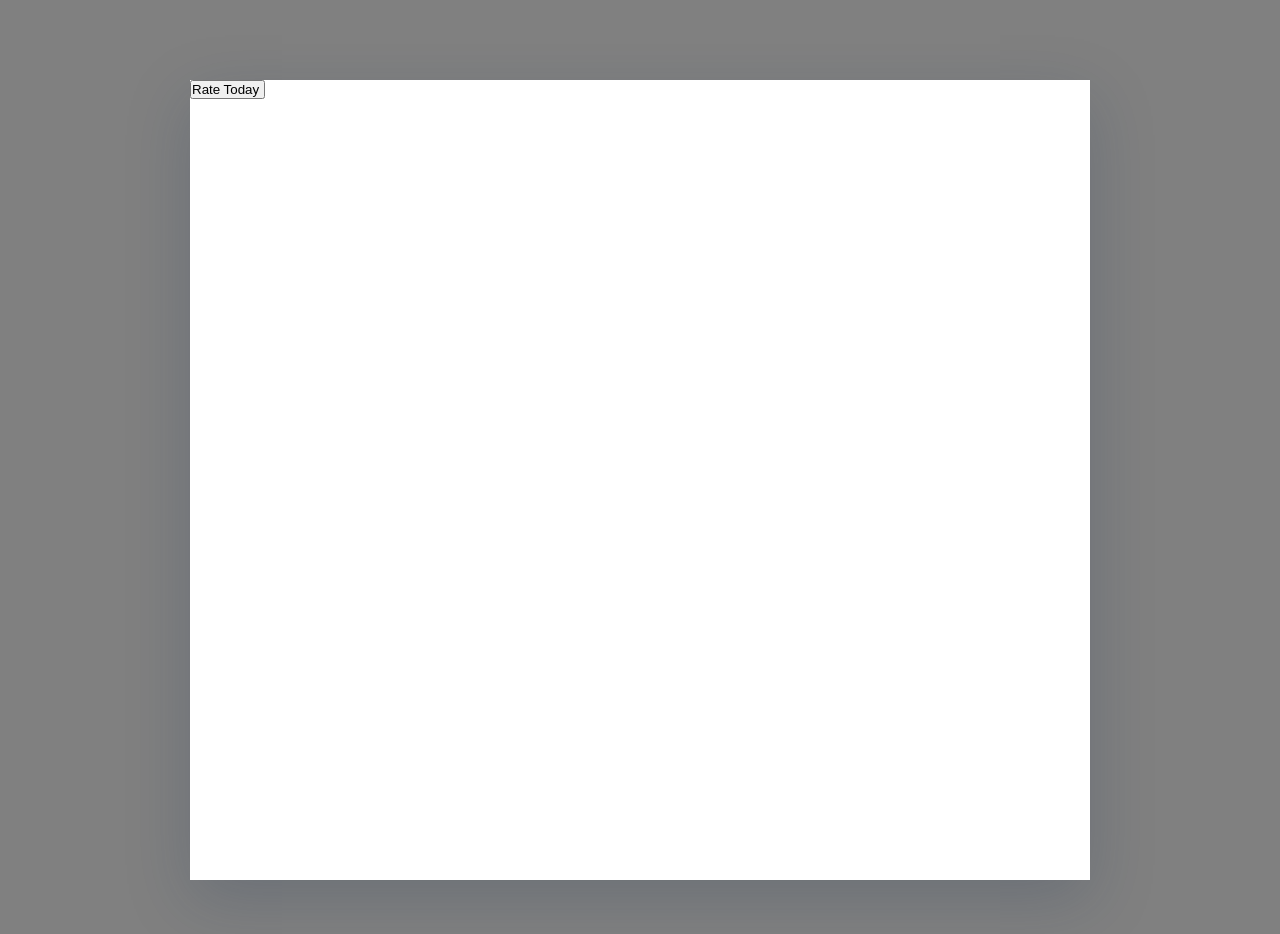
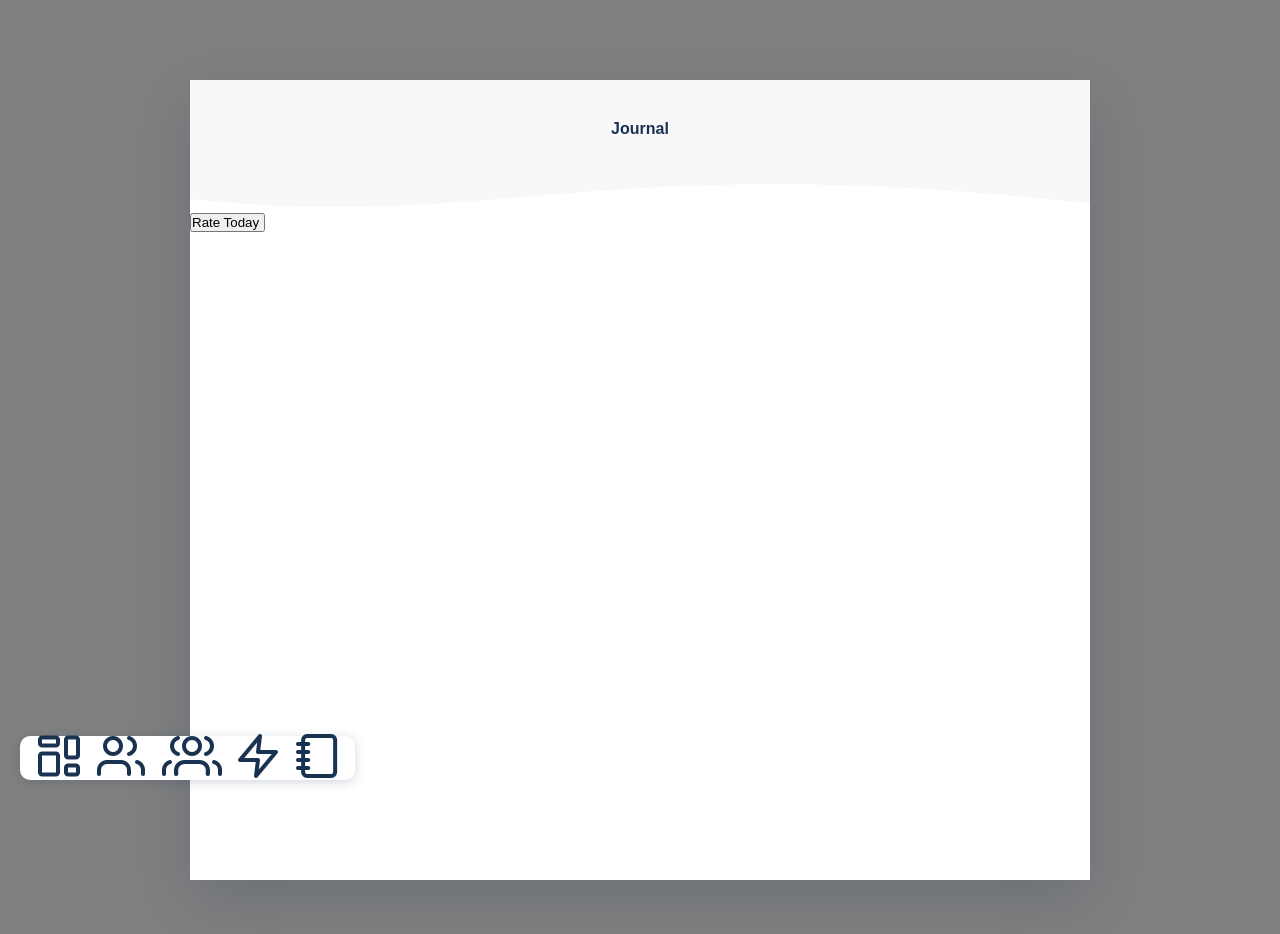
Before and after one commit to Domischwarz-exercises/group_app, a website: page journal.html in a window 1280 px wide. Drawn offline with Linux system fonts and the light colour scheme.

Commit message:
Header & NAV

```diff
--- a/journal.html
+++ b/journal.html
@@ -15,9 +15,26 @@
   </head>
   <body>
     <div class="container">
-      <button class="btn__orange--middle">
-        Rate Today <img class="btn__img" src="" alt="" />
-      </button>
-    </div>
+			<header class="waves">
+				<h1 class="waves__heading heading-1">Journal</h1>
+				<svg viewBox="0 0 500 150" preserveAspectRatio="none">
+					<path d="M0.00,127.78 C173.81,209.70 228.55,0.50 501.12,139.63 L500.00,0.00 L0.00,0.00 Z">
+					</path>
+				</svg>
+      </header>
+
+        <button class="btn__orange--middle">
+          Rate Today <img class="btn__img" src="" alt="" />
+        </button>
+
+
+        <footer class="nav">
+          <a href="/"><img src="/img/dashboardIcon.png" alt="" class="nav__image"></a>
+          <a href="/code_buddy.html"><img  src="/img/buddyicon.png" alt="" class="nav__image"></a>
+          <a href="/teams.html"><img src="/img/teamicon.png" alt="" class="nav__image"></a>
+          <a href="/energy.html"><img src="/img/energyicon.png" alt="" class="nav__image"></a>
+          <a href="/journal.html"><img src="/img/journalicon.png" alt="" class="nav__image"></a>
+        </footer>
+		</div>
   </body>
 </html>
--- a/package.json
+++ b/package.json
@@ -2,7 +2,7 @@
   "name": "group-app",
   "version": "1.0.0",
   "description": "group-app",
-  "main": "index.js",
+  "main": "*.js",
   "scripts": {
     "watch:sass": "node-sass sass/main.scss css/style.css -w",
     "devserver": "live-server",
--- a/sass/abstracts/_variables.scss
+++ b/sass/abstracts/_variables.scss
@@ -14,8 +14,8 @@ $btn-fourth-orange: #FFDED7;
 $border-color-1: #E0E4E8;
 $border-color-2: #7589A2;
 
-$shadow-orange: 0px 2rem 6rem rgba(255, 90, 54, 0.4);
-$shadow-grey: 0px 2rem 6rem rgba(25, 50, 81, 0.203238);
+$shadow-orange: 0px .4rem 1rem rgba(255, 90, 54, 0.4);
+$shadow-grey: 0px .2rem 1.1rem rgba(25, 50, 81, 0.203238);
 
 
 
--- a/sass/base/_base.scss
+++ b/sass/base/_base.scss
@@ -3,11 +3,11 @@
   padding: 0;
 }
 
-*,
+/**,
 *::before,
 *::after {
   box-sizing: inherit;
-}
+}*/
 
 html {
   box-sizing: border-box;
@@ -25,7 +25,7 @@ body {
   max-width: 90rem;
   margin: 8rem auto;
   background-color: $white;
-  box-shadow: $shadow-grey;
+  box-shadow: 0px 2rem 6rem rgba(25, 50, 81, 0.203238);
 
   min-height: 100vh;
 
--- a/sass/base/_typography.scss
+++ b/sass/base/_typography.scss
@@ -0,0 +1,5 @@
+.heading-1 {
+    font-size: $semibold16;
+    color: $primary-color;
+    line-height: 2.4;
+}
--- a/sass/components/_navigation.scss
+++ b/sass/components/_navigation.scss
@@ -0,0 +1,30 @@
+.nav {
+
+    display: flex;
+    justify-content: space-evenly;
+    align-items: center;
+
+    background-color: $white;
+    box-shadow: $shadow-grey;
+    border-radius: 1rem;
+
+    position: absolute;
+    width: 335px;
+    height: 44px;
+    left: 20px;
+    bottom: 2rem;
+
+    /*&__image {
+        height: 6vh;
+    }*/
+
+  /*& a{
+   text-align: center;
+
+   & img {
+       width: 50%;
+   }
+}*/
+
+
+}
--- a/sass/layout/_header.scss
+++ b/sass/layout/_header.scss
@@ -0,0 +1,24 @@
+.waves {
+    //display: flex;
+
+    //position: relative;
+    text-align: center;
+    overflow: hidden;
+    //height: 10rem;
+
+    &__heading {
+        background-color: $light-grey;
+        //height: 3rem;
+        padding-top: 3rem;
+
+    }
+    & svg {
+        height: 6rem;
+        width: 100%;
+    }
+
+    & path {
+        stroke: none;
+        fill: #f8f8f8;
+    }
+}
```
Also changed, not shown: code_buddy.html (+16 -3 lines), energy.html (+15 -1 lines), index.html (+15 -0 lines), journal_detail.html (+15 -2 lines), teams.html (+15 -2 lines), css/style.css, img/buddyicon.png (added), img/dashboardIcon.png (added), img/energyIcon.png (added), img/journalIcon.png (added), img/teamIcon.png (added).
